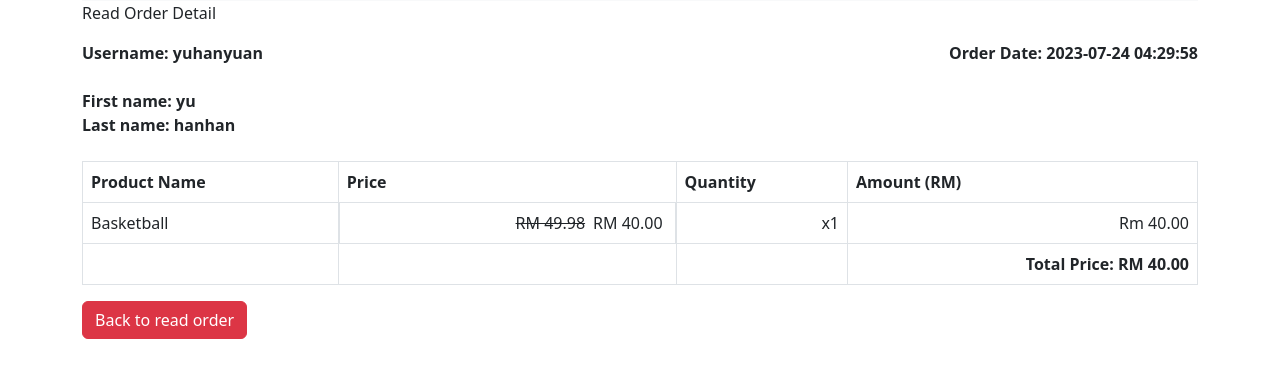
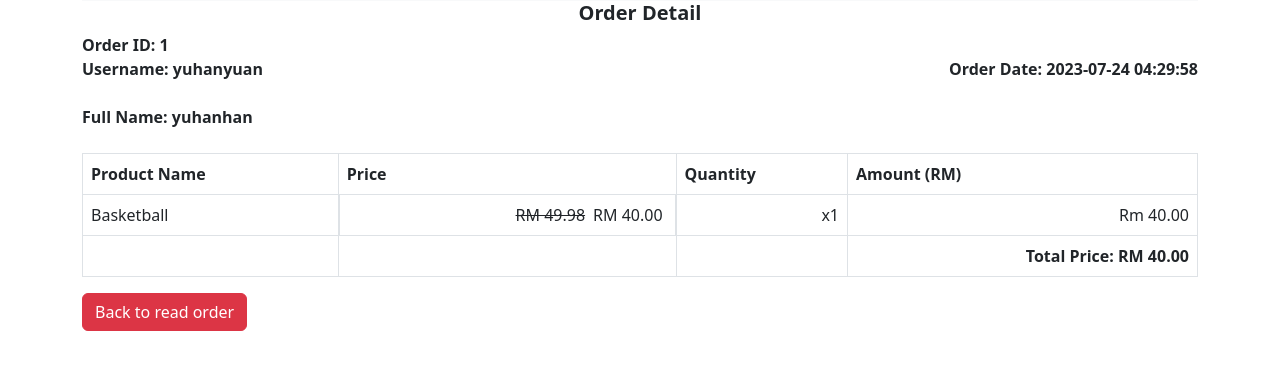
Before and after one commit to YuHanYuan0802/web-application-development, a PHP site: page /order_detail_read.php?id=1 in a window 1280 px wide. Shown: the part 64-442 px from the top of the page. Run offline with PHP 8.4, Linux system fonts and the light colour scheme; a user stored in the database is signed in; data comes from the database, SQL or seed files in the repository.

Commit message:
added order id

```diff
--- a/project/order_detail_read.php
+++ b/project/order_detail_read.php
@@ -16,8 +16,8 @@ include 'config/validate_login.php';
         <?php
         include 'menu/menu.php';
         ?>
-        <div>
-            <p>Read Order Detail</p>
+        <div class="text-center">
+            <h5><strong>Order Detail</strong></h5>
         </div>
 
         <!-- PHP read one record will be here -->
@@ -43,6 +43,9 @@ include 'config/validate_login.php';
             $cusstmt->execute();
             if ($cusrow = $cusstmt->fetch(PDO::FETCH_ASSOC)){
                 extract($cusrow);
+                echo "<div>";
+                echo "<strong>Order ID: " . $id . "</strong>";
+                echo "</div>";
                 echo "<div class = 'd-flex justify-content-between'>";
                 echo "<div>";
                 echo "<strong>Username: " . $username . "</strong>";
@@ -53,10 +56,7 @@ include 'config/validate_login.php';
                 echo "</div>";
                 echo "<br>";
                 echo "<div>";
-                echo "<strong>First name: " . $first_name . "</strong>";
-                echo "</div>";
-                echo "<div>";
-                echo "<strong>Last name: " . $last_name . "</strong>";
+                echo "<strong>Full Name: " . $first_name . "" . $last_name. "</strong>";
                 echo "</div>";
                 echo "<br>";
             }
@@ -84,7 +84,7 @@ include 'config/validate_login.php';
                     echo "<td class = 'd-flex justify-content-end'><div class = 'mx-1 text-decoration-line-through'>RM {$decimalprice}</div><div class = 'mx-1'>RM {$decimalpromote}</div></td>";
                     $theprice = $decimalpromote;
                 } else {
-                    echo "<td class = 'text-end'>{$decimalprice}</td>";
+                    echo "<td class = 'text-end'>RM {$decimalprice}</td>";
                     $theprice = $decimalprice;
                 }
                 echo "<td class='text-end'>x" . $row['quantity'] . "</td>";
```
